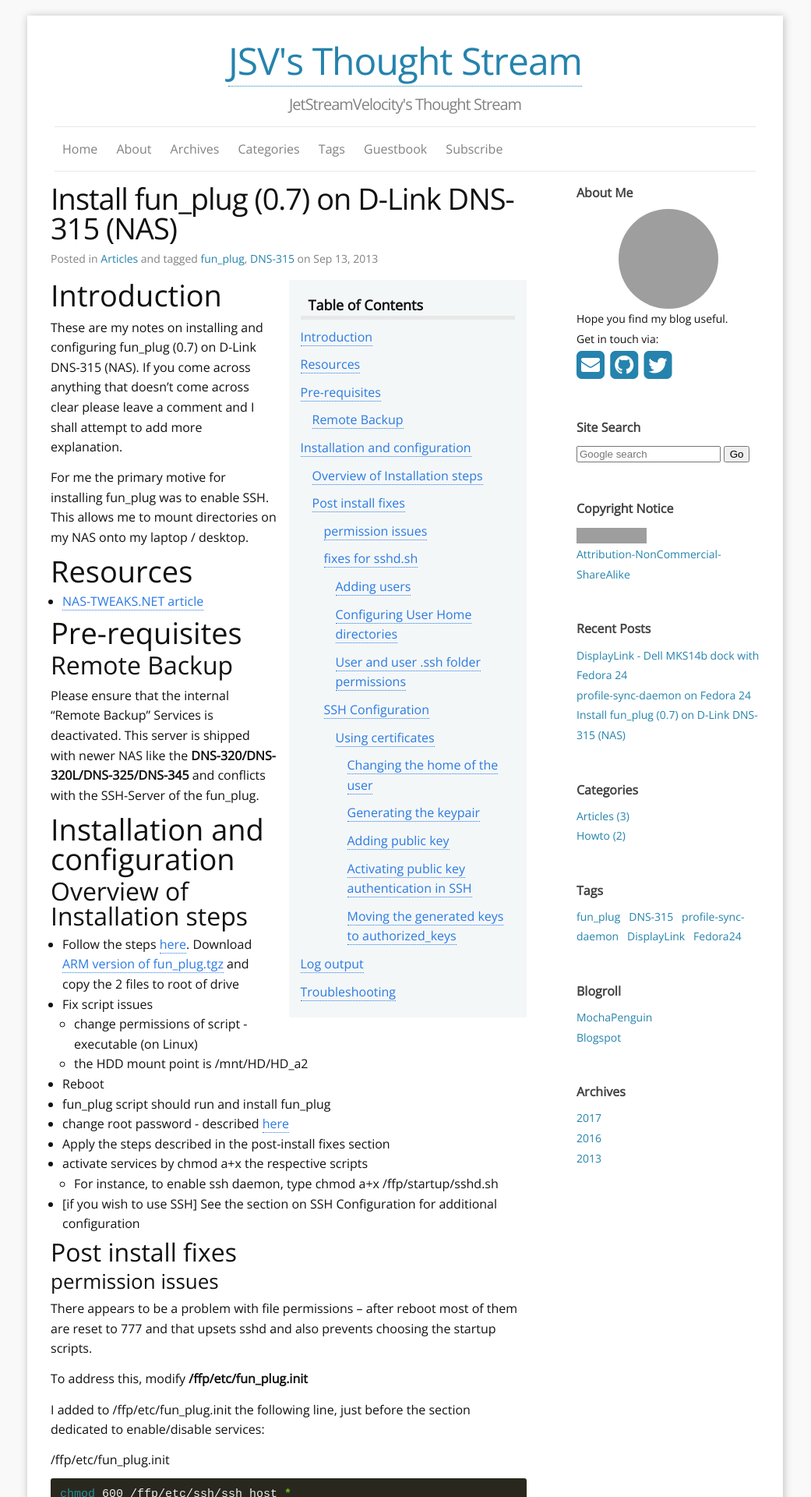
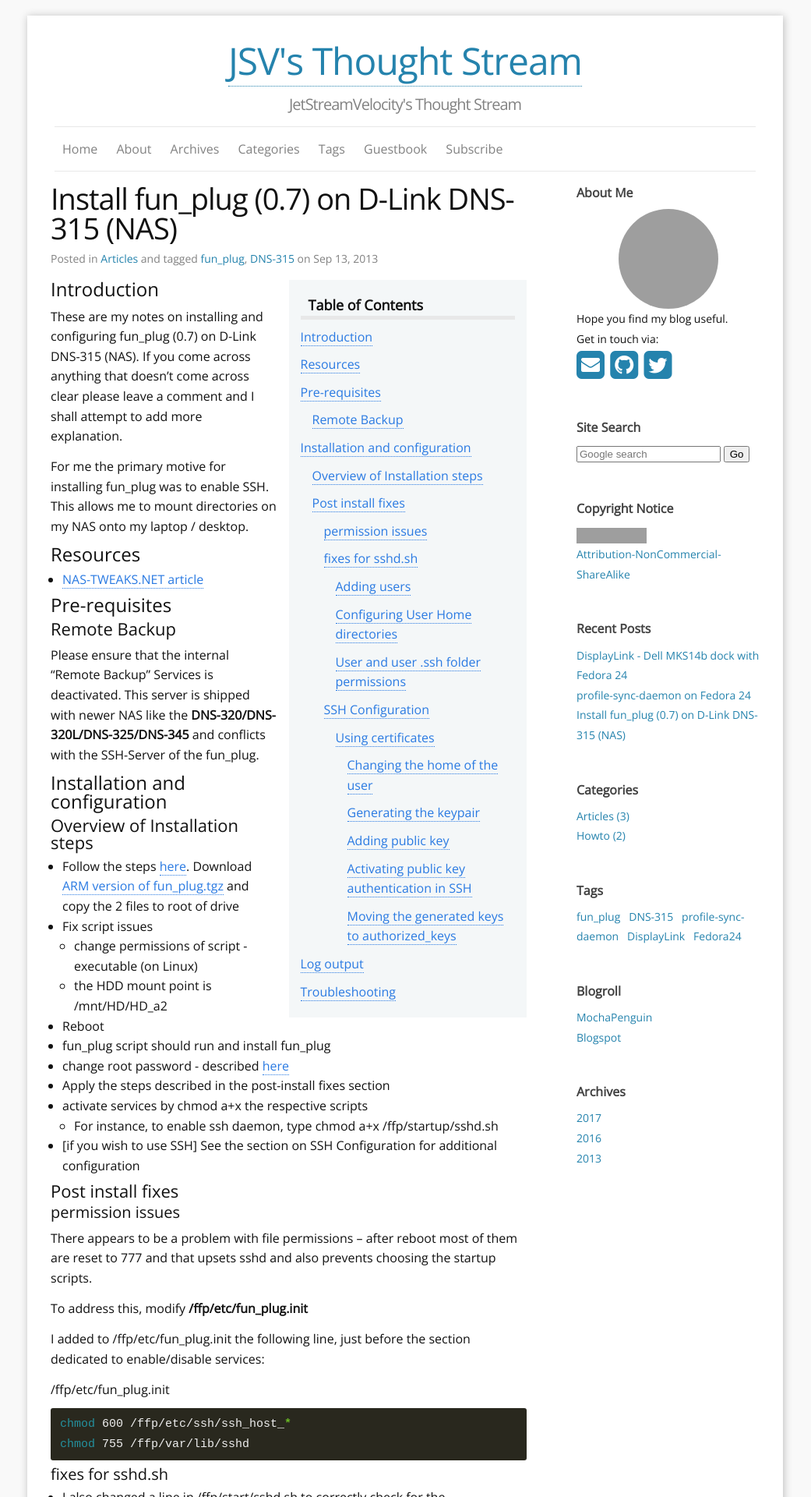
Before and after one commit to JetStreamVelocity/jetstreamvelocity.github.io, a Jekyll site: the page built from _posts/2013-09-13-fun-plug-on-DNS315.md, in a window 1280 px wide. Shown: the top 1920 px of the page at 78% size, without its empty margins (120-1161 px from the left). Built offline with Jekyll 4.4.1, drawn with Linux system fonts in a browser that asks for light colours; comment, search, counter and statistics services are not loaded; grey boxes are pictures that could not be loaded.

Commit message:
Reduced font sizes

```diff
--- a/_sass/_layout.scss
+++ b/_sass/_layout.scss
@@ -217,24 +217,15 @@
   p { padding:$spacing-unit/5 0; }
   //  margin-bottom: $spacing-unit;
   h1 {
-    font-size: 38px;
+    font-size: 24px;
     line-height:1em;
     @include media-query($on-laptop){
-      font-size: 36px;
+      font-size: 24px;
     }
 
   }
   h2 {
-    font-size: 32px;
-    line-height:1em;
-
-    @include media-query($on-laptop) {
-      font-size: 28px;
-    }
-  }
-
-  h3 {
-    font-size: 26px;
+    font-size: 22px;
     line-height:1em;
 
     @include media-query($on-laptop) {
@@ -242,8 +233,17 @@
     }
   }
 
+  h3 {
+    font-size: 20px;
+    line-height:1em;
+
+    @include media-query($on-laptop) {
+      font-size: 20px;
+    }
+  }
+
   h4 {
-    font-size: 20px;
+    font-size: 18px;
     line-height:1em;
 
     @include media-query($on-laptop) {
```
Also changed, not shown: Gemfile.lock.
